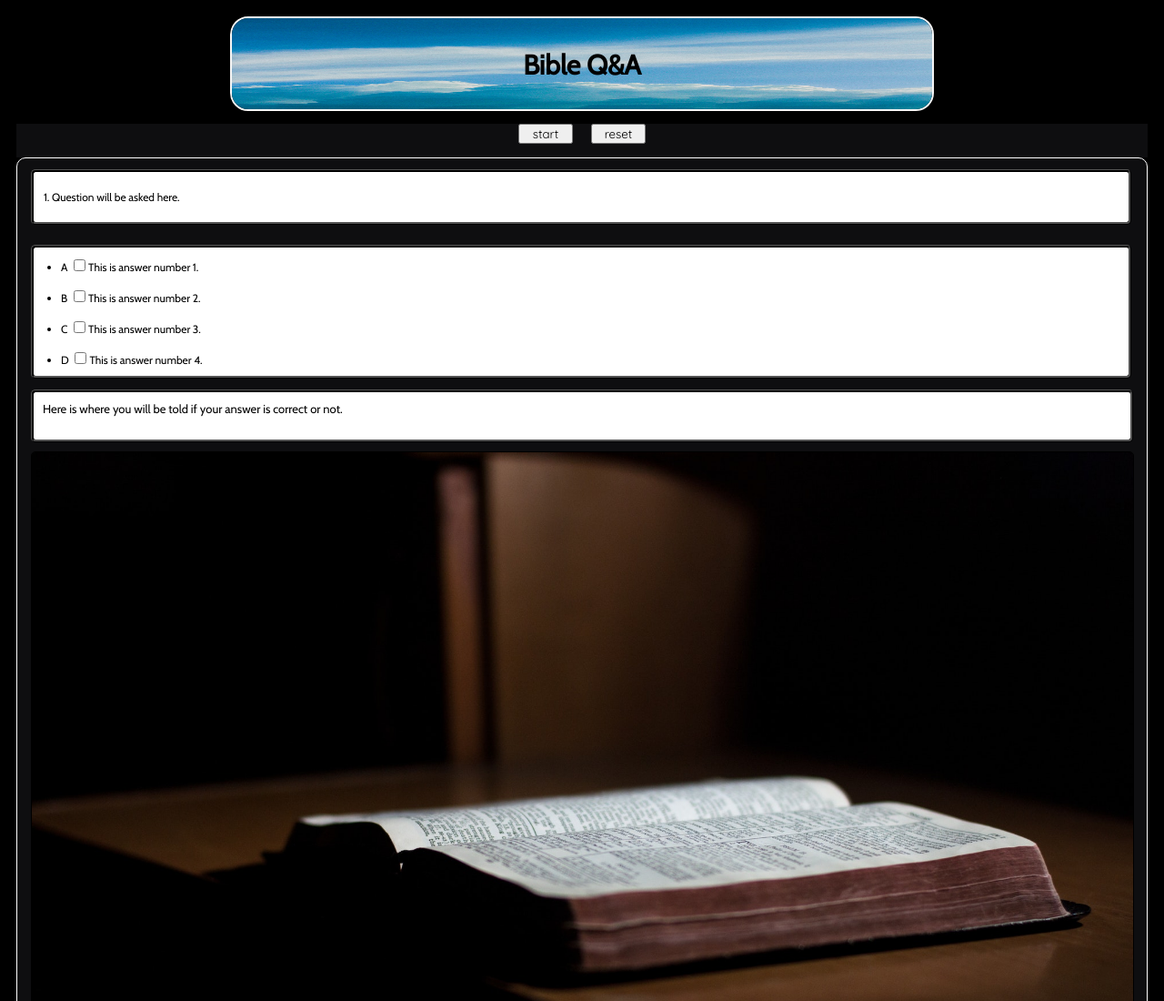
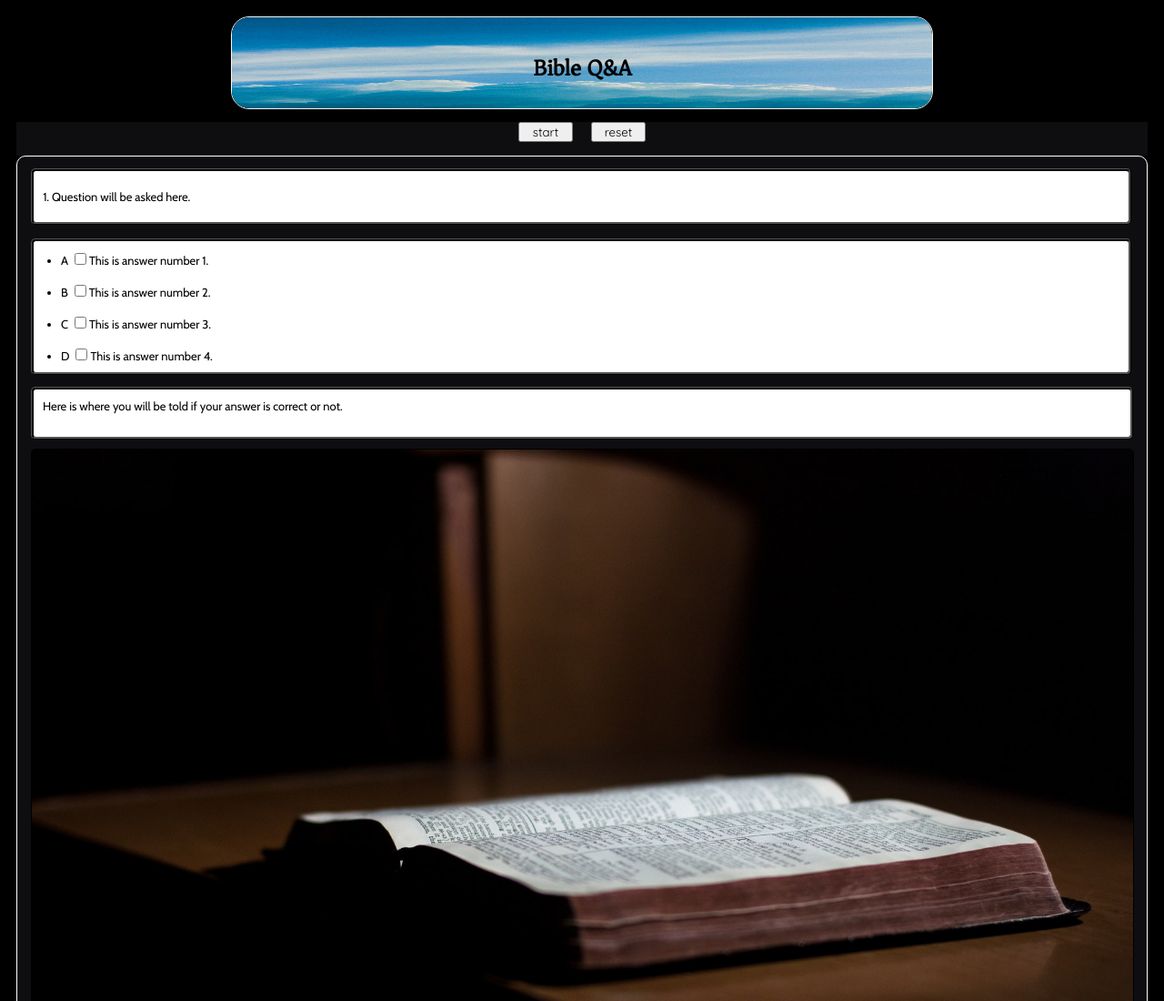
Before and after one commit to chrism-48/bible-multi-choice, a plain HTML site: page index.html in a window 1280 px wide. Shown: the top 1100 px of the page at 91% size. Drawn offline with Linux system fonts and the light colour scheme.

Commit message:
style change

```diff
--- a/style.css
+++ b/style.css
@@ -6,6 +6,12 @@
     font-family:myFont2 ;
     src: url("fonts/Cabin-Regular.ttf");
 }
+
+@font-face {
+    font-family:myFont3 ;
+    src: url("fonts/Asar_regular.ttf");
+}
+
 
 html {
     background-color:black;
@@ -38,8 +44,9 @@ body {
     border-radius:20px;
     box-shadow: 2px 2px 8px rgba(0, 0, 0, 0.345);
     border-style:solid;
-    border-width:2px;
+    border-width:1px;
     border-color:rgb(245, 245, 245);
+
 }
 
 @media screen and (min-width:820px) {
@@ -52,7 +59,7 @@ body {
   }
 
 h1 {
-    font-family: myFont2, Arial, Helvetica, sans-serif;
+    font-family: myFont3, Arial, Helvetica, sans-serif;
     position:absolute;
     z-index: 999;
     margin: 0 auto;
@@ -61,7 +68,7 @@ h1 {
     top: 30%;
     text-align: center;
     color:rgb(0, 0, 0);
-    font-size:30px;
+    font-size:25px;
 }
 
 
@@ -106,7 +113,7 @@ h1 {
 ol {
     color:rgb(0, 0, 0);
     font-family: myFont2, Arial, Helvetica, sans-serif;
-    font-size:12px;
+    font-size:13px;
     justify-content: left;
     position:relative;
     left:10px;
@@ -115,7 +122,7 @@ ol {
     border-radius: 5px;
     margin-right:25px;
     padding:20px;
-    margin-bottom:10px;
+    margin-bottom:2px;
     border-style:ridge;
     border-color:rgb(0, 0, 0);
     border-width:3px;
@@ -126,7 +133,7 @@ ol {
 ul {
     color:rgb(0, 0, 0);
     font-family: myFont2, Arial, Helvetica, sans-serif;
-    font-size:12px;
+    font-size:13px;
     justify-content: left;
     position:relative;
     left:-15px;
```
